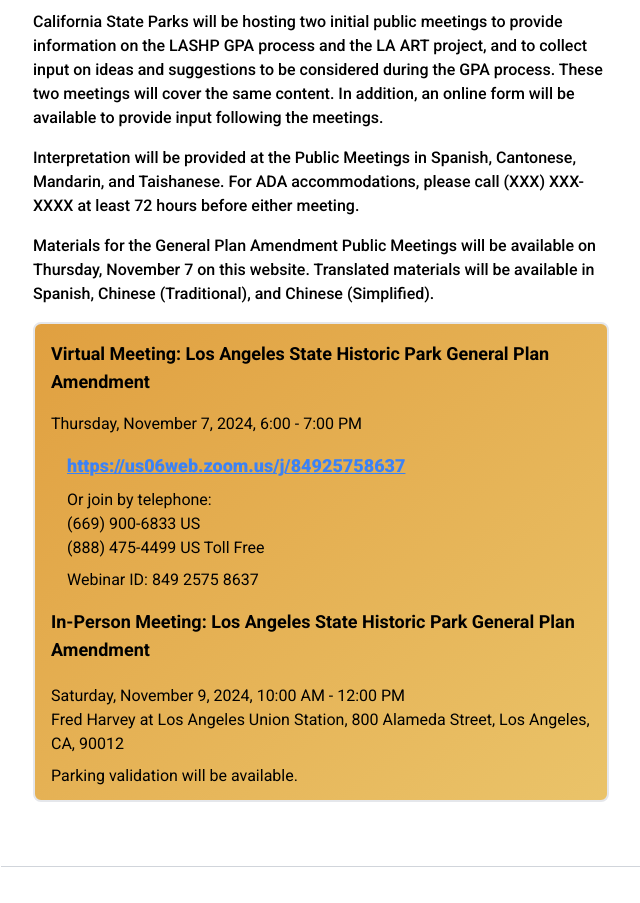
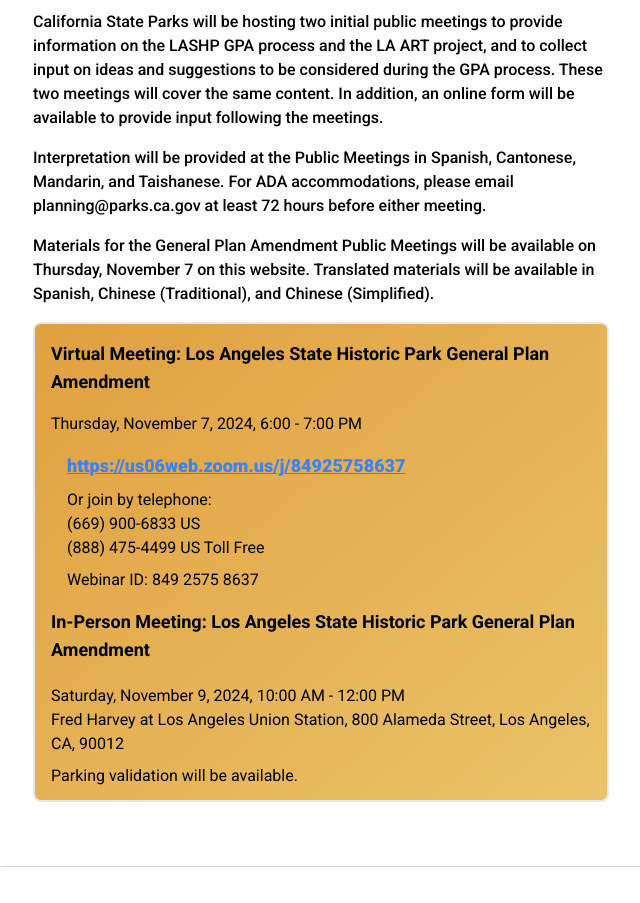
Before and after one commit to AECOMVizStudio/la_art, a React (Vite) app: page / in a window 1280 px wide. Shown: the part 1960-2863 px from the top of the page, without its empty margins (151-791 px from the left). Built offline with nearby package versions, Linux system fonts and the light colour scheme.

Commit message:
text update

```diff
--- a/src/components/children/Headings/Upcoming.tsx
+++ b/src/components/children/Headings/Upcoming.tsx
@@ -16,7 +16,7 @@ const Upcoming = () => {
             <p className="font-medium pt-4">The LASHP GPA public outreach effort will begin in November 2024 and will extend into Spring 2025.</p>
             <div className="font-medium pt-4">If you wish to receive plan and meeting notifications, please sign up by clicking the button under “Sign up to receive LASHP General Plan Amendment information.” </div>
             <p className="font-medium pt-4">California State Parks will be hosting two initial public meetings to provide information on the LASHP GPA process and the LA ART project, and to collect input on ideas and suggestions to be considered during the GPA process. These two meetings will cover the same content. In addition, an online form will be available to provide input following the meetings.</p>
-            <p className="font-medium pt-4">Interpretation will be provided at the Public Meetings in Spanish, Cantonese, Mandarin, and Taishanese.  For ADA accommodations, please call (XXX) XXX-XXXX at least 72 hours before either meeting.</p>
+            <p className="font-medium pt-4">Interpretation will be provided at the Public Meetings in Spanish, Cantonese, Mandarin, and Taishanese.  For ADA accommodations, please email planning@parks.ca.gov at least 72 hours before either meeting.</p>
             <p className="font-medium py-4">Materials for the General Plan Amendment Public Meetings will be available on Thursday, November 7 on this website. Translated materials will be available in Spanish, Chinese (Traditional), and Chinese (Simplified).</p>
 
 
```
